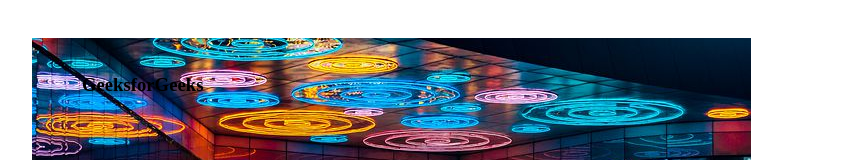
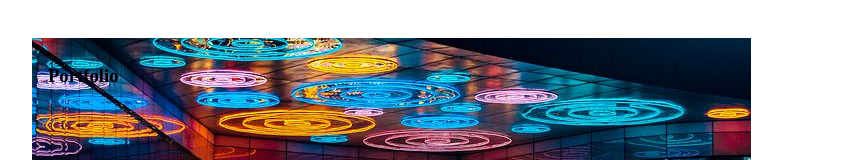
Before and after one commit to analuk1/EIA_EiSe22-23, a plain HTML site: page Aufgabe3/portfolio.html in a window 1280 px wide. Shown: the top 160 px of the page, without its empty margins (14-861 px from the left). Drawn offline with Linux system fonts and the light colour scheme.

Commit message:
Update portfolio.html

```diff
--- a/Aufgabe3/portfolio.html
+++ b/Aufgabe3/portfolio.html
@@ -14,8 +14,8 @@
 
             .first-txt {
                 position: absolute;
-                top: 17px;
-                left: 50px;
+                top: 8px;
+                left: 16px;
             }
 
             .second-txt {
@@ -30,7 +30,7 @@
         <div class="gfg">
             <img src="p3.jpg">  height=""
             <h3 class="first-txt">
-                GeeksforGeeks
+                Portfolio
             </h3>
 
             <h3 class="second-txt">
```
